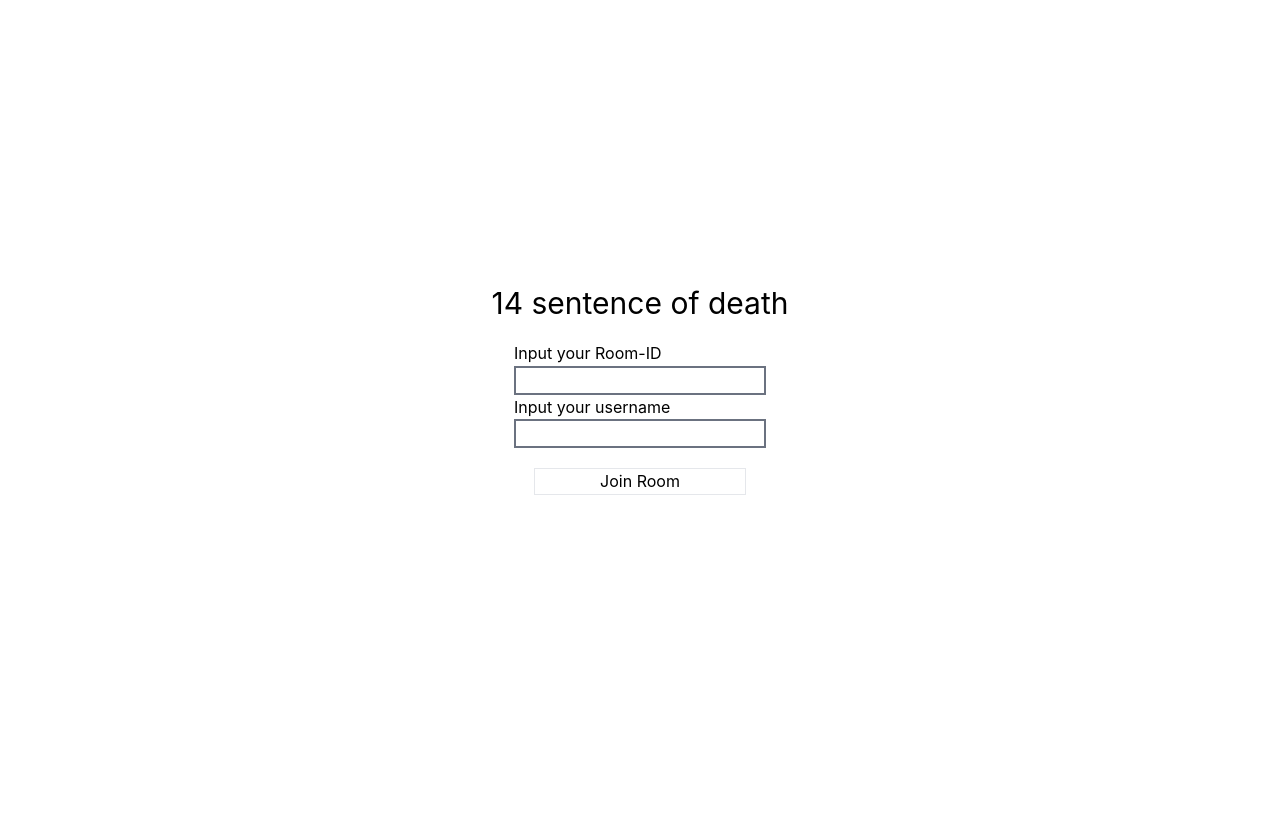
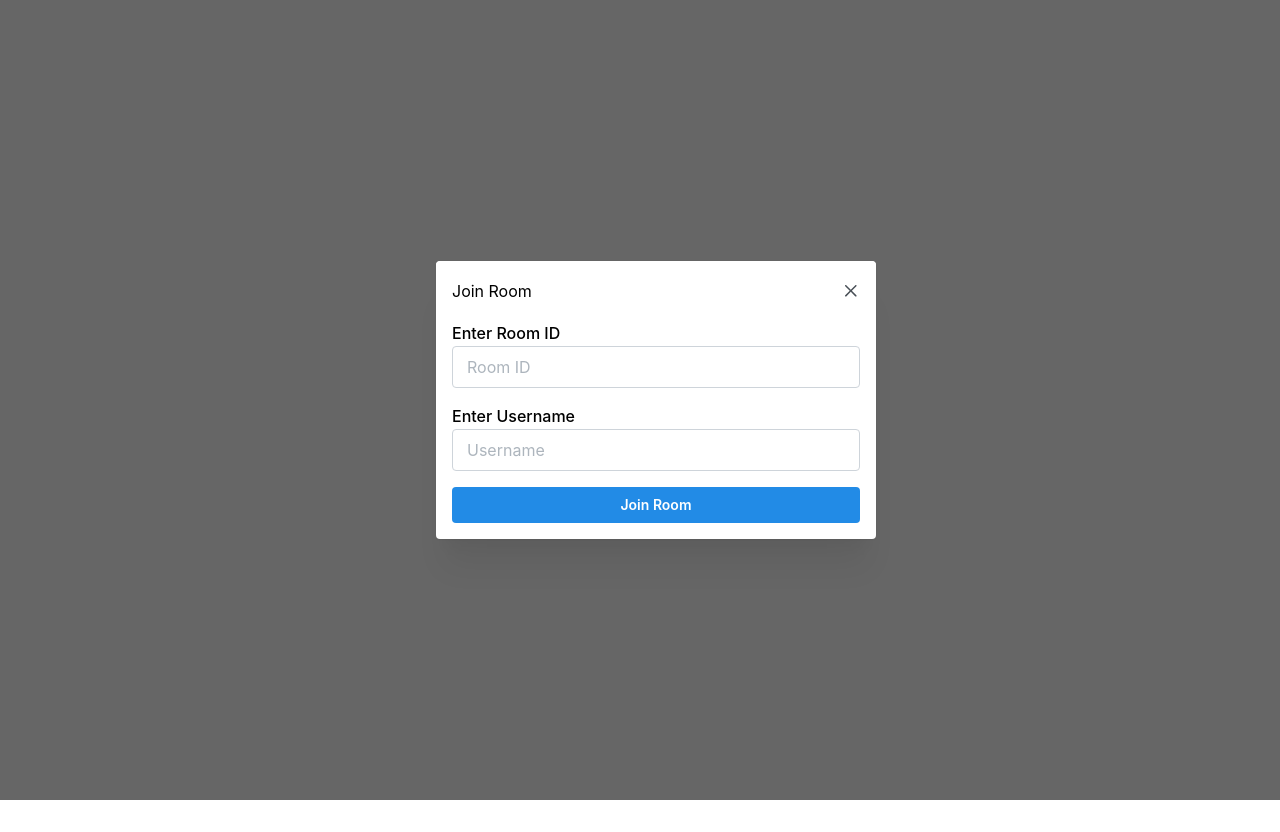
Before and after one commit to Sitthata/14-sentences-frontend, a React (Vite) app: page /join-room in a window 1280 px wide. Both pictures are taken after a click on the button "Join Room". Before the commit the page ends 800 px from the top, so only its background shows below. Built offline with nearby package versions, Linux system fonts and the light colour scheme; no server answers.

Commit message:
react-icon & socket update

```diff
--- a/package.json
+++ b/package.json
@@ -16,6 +16,7 @@
     "axios": "^1.5.0",
     "react": "^18.2.0",
     "react-dom": "^18.2.0",
+    "react-icons": "^4.11.0",
     "react-router-dom": "^6.16.0",
     "socket.io-client": "^4.7.2"
   },
--- a/src/components/CreateRoom.tsx
+++ b/src/components/CreateRoom.tsx
@@ -1,16 +1,16 @@
 import React, {useEffect, useState} from 'react';
 import {useNavigate} from 'react-router-dom';
-import io from 'socket.io-client';
 import {Button, Input} from "@mantine/core";
-
-const socket = io('http://localhost:8080');
+import JoinRoom from './JoinRoom';
+import socket from "../socket/socket"
 
 const CreateRoom = () => {
-    const [username, setUsername] = useState('');
+    const [username, setUsername] = useState<string>('');
     const [error, setError] = useState(false);
     const navigate = useNavigate();
 
     useEffect(() => {
+        if (username) setError(false);
         // Look for lobbyCreated Event
         socket.on('lobbyCreated', (roomId: string, hostUser) => {
             console.log('Lobby Created: ', roomId);
@@ -29,12 +29,8 @@ const CreateRoom = () => {
         socket.emit('createLobby', username);
     };
 
-    const handleJoinRoom = () => {
-        navigate(`/join-room`);
-    };
-
     return (
-        <form className="flex flex-col gap-5 outline p-5">
+        <form className="flex flex-col gap-5 p-5 outline outline-1 outline-gray-300">
             <Input.Wrapper
                 label="Enter Username"
                 error={error ? 'Please enter a username' : false}
@@ -51,9 +47,7 @@ const CreateRoom = () => {
                 <Button variant="filled" type="submit" onClick={handleCreateRoom}>
                     Create Room
                 </Button>
-                <Button variant="outline" type="submit" onClick={handleJoinRoom}>
-                    Join Room
-                </Button>
+                <JoinRoom />
             </div>
         </form>
     );
--- a/src/components/JoinRoom.tsx
+++ b/src/components/JoinRoom.tsx
@@ -1,50 +1,88 @@
-import React, { useEffect, useState } from 'react';
-import { useNavigate } from 'react-router-dom';
-import io from 'socket.io-client';
+import { Button, Flex, Modal, TextInput } from "@mantine/core";
+import { useDisclosure } from "@mantine/hooks";
+import React, { useEffect, useState } from "react";
+import { useNavigate } from "react-router-dom";
+import socket from "../socket/socket"
 
-const socket = io('http://localhost:8080');
+type ErrorType = {
+  username?: string;
+  roomId?: string;
+}
 
 const JoinRoom = () => {
-  const [username, setUsername] = useState('');
-  const [roomId, setRoomId] = useState('');
+  const [username, setUsername] = useState<string>("");
+  const [roomId, setRoomId] = useState("");
+  const [opened, { open, close }] = useDisclosure(false);
+  const [error, setError] = useState<ErrorType>({});
   const navigate = useNavigate();
 
   useEffect(() => {
     //Find room
-    socket.on('lobbyJoined', (roomId: string, username) => {
-      console.log('Joined lobby: ', roomId);
-      console.log('Initial Users: ', username);
+    socket.on("lobbyJoined", (roomId: string, username) => {
+      console.log("Joined lobby: ", roomId);
+      console.log("Initial Users: ", username);
       navigate(`/lobby/${roomId}`);
     });
   }, [navigate, username, roomId]);
 
   const handleJoinRoom = (e: React.FormEvent) => {
     e.preventDefault();
-    if (!roomId) return alert('Please input your room ID');
-    if (!username) return alert('Please input your username');
-    socket.emit('joinLobby', roomId, username);
+    if (validateForm()) {
+      socket.emit("joinLobby", roomId, username);
+    }
   };
 
+  const openModal = () => {
+    open();
+    setError({});
+  }
+
+  const validateForm = () => {
+    const errors: ErrorType = {}
+    if (!username.trim()) errors.username = "Please enter a username";
+    if (!roomId.trim()) errors.roomId = "Please enter a room ID";
+
+    setError(errors)
+    return Object.keys(errors).length === 0;
+  }
+
   return (
-    <form className="flex flex-col" onSubmit={handleJoinRoom}>
-      <label htmlFor="roomId">Input your Room-ID</label>
-      <input
-        className="border-2 border-gray-500"
-        type="text"
+    <>
+      <Modal
+        opened={opened}
+        onClose={close}
+        title="Join Room"
+        centered
+        style={{ padding: "1rem" }}
+      >
+        {/* Modal content */}
+
+        <Flex gap="md" direction="column">
+        <TextInput
+            placeholder="Room ID"
+            size="md"
             value={roomId}
             onChange={(e) => setRoomId(e.target.value)}
+            label="Enter Room ID"
+            error={error.roomId}
           />
-      <label htmlFor="username">Input your username</label>
-      <input
-        className="border-2 border-gray-500"
-        type="text"
+          <TextInput
+            placeholder="Username"
+            size="md"
             value={username}
             onChange={(e) => setUsername(e.target.value)}
+            label="Enter Username"
+            error={error.username}
           />
-      <button className="m-5 border" type="submit">
+          <Button variant="filled" type="submit" onClick={handleJoinRoom}>
             Join Room
-      </button>
-    </form>
+          </Button>
+        </Flex>
+      </Modal>
+      <Button variant="outline" onClick={openModal}>
+        Join Room
+      </Button>
+    </>
   );
 };
 
--- a/src/components/Lobby.tsx
+++ b/src/components/Lobby.tsx
@@ -1,8 +1,7 @@
 import { useParams } from 'react-router-dom';
-import { io } from 'socket.io-client';
 import { useEffect, useState } from 'react';
 
-const socket = io('http://localhost:8080');
+import socket from "../socket/socket"
 
 type roomUsersType = {
   id: string;
@@ -14,15 +13,20 @@ const Lobby = () => {
   const [roomUsers, setRoomUsers] = useState<roomUsersType[]>([]);
 
   useEffect(() => {
-    console.log('Component mounted');
+    // Debugging
     socket.onAny((event, ...args) => {
       console.log(event, args);
     });
+
     socket.emit('getRoomInfo', roomId);
     socket.on('roomInfo', (users: roomUsersType[]) => {
       console.log('roomInfo received');
       setRoomUsers(users);
     });
+
+    return () => {
+      socket.off('roomInfo');
+    };
   }, [roomId]);
   return (
     <div>
--- /dev/null
+++ b/src/socket/socket.ts
@@ -0,0 +1,5 @@
+import io from "socket.io-client";
+
+const socket = io("http://localhost:8080");
+
+export default socket;
--- a/src/styles/output.css
+++ b/src/styles/output.css
@@ -584,6 +584,22 @@ video {
   outline-width: 1px;
 }
 
+.outline-2 {
+  outline-width: 2px;
+}
+
+.outline-gray-500 {
+  outline-color: #6b7280;
+}
+
+.outline-gray-100 {
+  outline-color: #f3f4f6;
+}
+
+.outline-gray-300 {
+  outline-color: #d1d5db;
+}
+
 .flex-center {
   display: flex;
   align-items: center;
```
Also changed, not shown: 1 other file (tests, documents, lock files or other folders). Lines whose indentation alone changed are shown as unchanged.
